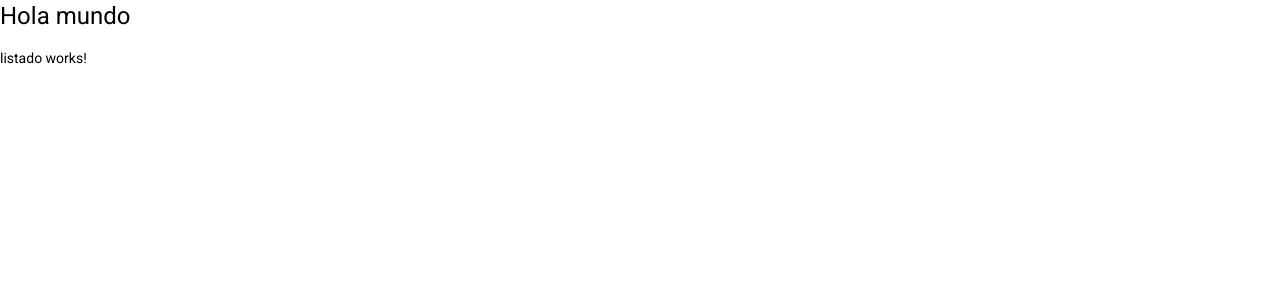
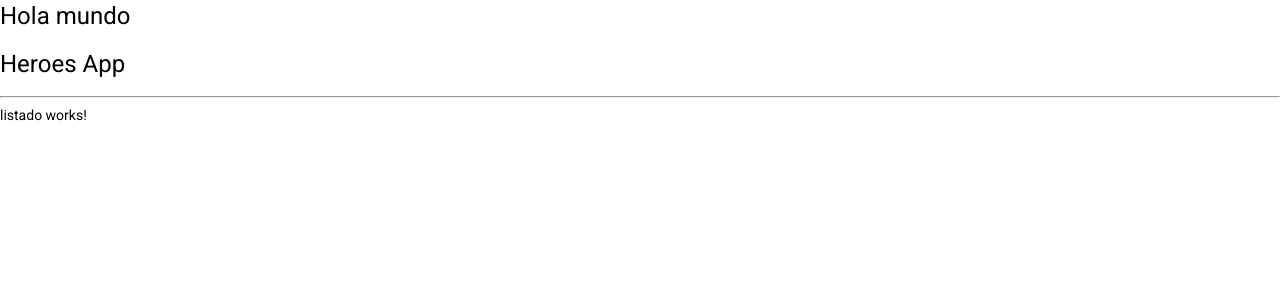
Before and after one commit to Robertodelarosa/angular-heroesApp, an Angular app: page /heroes/listado in a window 1280 px wide. Shown: the top 300 px of the page. Built offline with nearby package versions, Linux system fonts and the light colour scheme.

Commit message:
Utilizando segundo router-outlet en modulo heroes

```diff
--- a/src/app/heroes/pages/home/home.component.html
+++ b/src/app/heroes/pages/home/home.component.html
@@ -1 +1,3 @@
-<p>home works!</p>
+<h1>Heroes App</h1>
+<hr />
+<router-outlet></router-outlet>
--- a/src/app/shared/error-page/error-page.component.html
+++ b/src/app/shared/error-page/error-page.component.html
@@ -10,6 +10,9 @@
     <a routerLink="/heroes/listado">Ir al Listado de Heroes</a>
   </li>
   <li>
+    <a routerLink="/heroes/prueba">Ir al Heroe con id prueba de Heroes</a>
+  </li>
+  <li>
     <a routerLink="/heroes/agregar">Ir a Agregar Heroe de Heroes</a>
   </li>
   <li>
@@ -20,7 +23,4 @@
   <li>
     <a routerLink="/heroes/buscar">Ir a Buscar de Heroes</a>
   </li>
-  <li>
-    <a routerLink="/heroes/home">Ir al Home de Heroes</a>
-  </li>
 </ul>
```
Also changed, not shown: src/app/heroes/heroes-routing.module.ts (+3 -5 lines).
